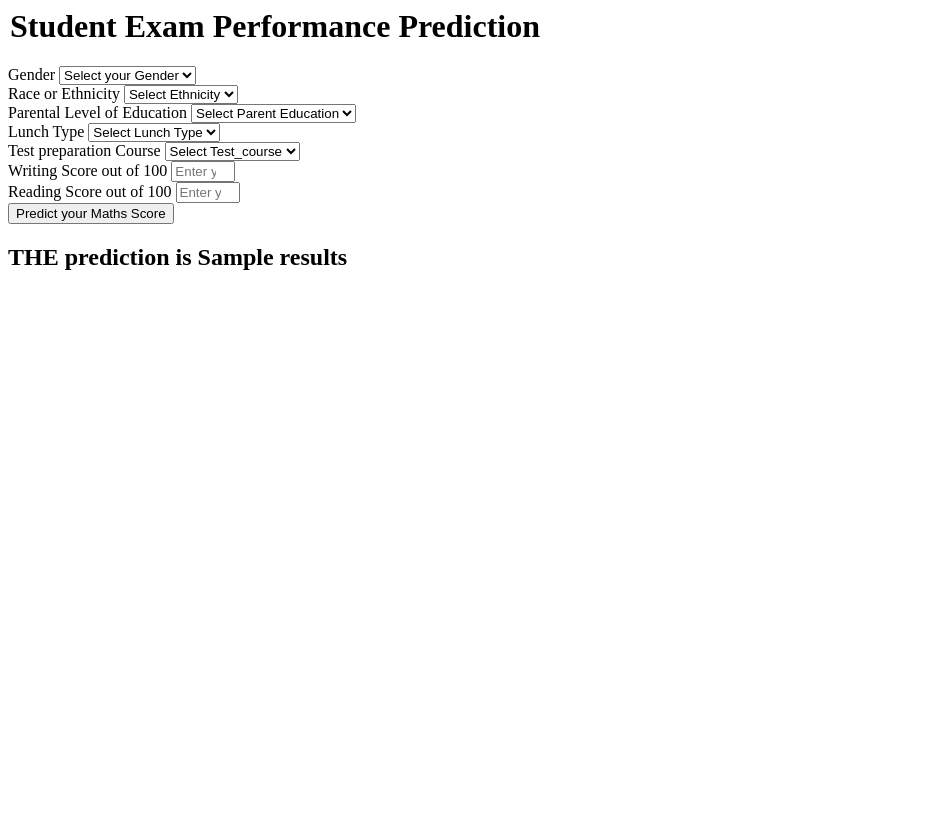
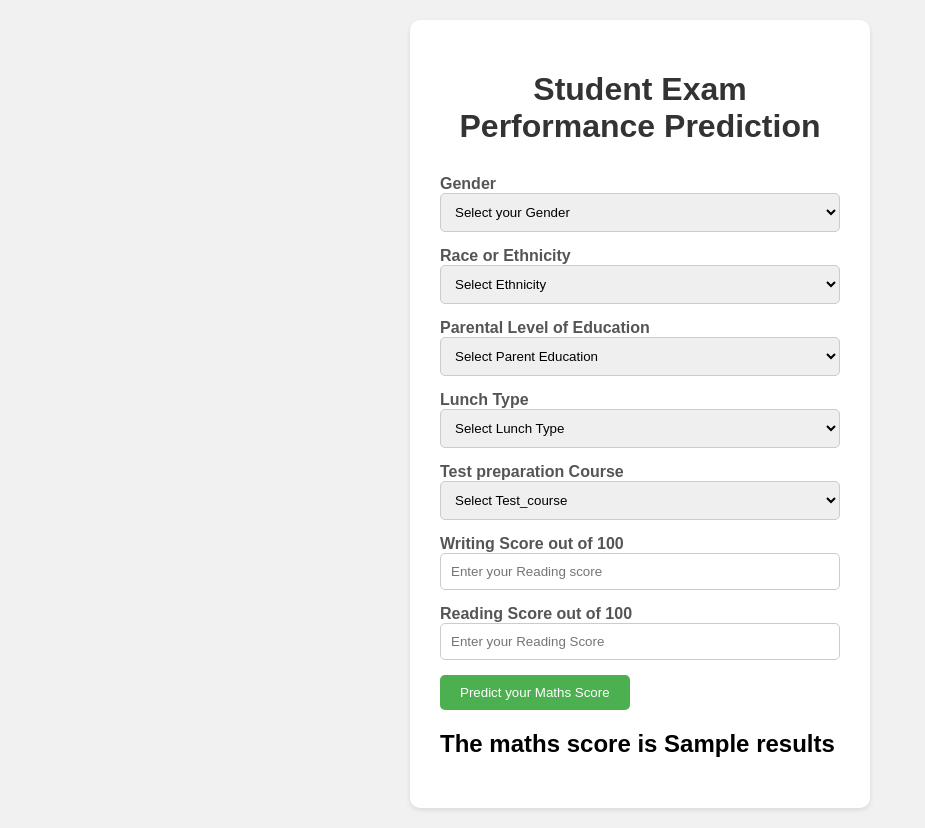
Before and after one commit to lily02092003/student-data-analysis, a Flask app: template templates/home.html in a window 1280 px wide. Shown: the whole page, without its empty margins (0-925 px from the left). Before the commit the page ends 270 px from the top, so only its background shows below. Run offline with Flask 3, Linux system fonts and the light colour scheme; the template is opened without the code that fills it: most values are stand-ins (such as "Sample title", 1, 10 or a date in 2020).

Commit message:
styling changes

```diff
--- /dev/null
+++ b/static/css/style.css
@@ -0,0 +1,55 @@
+body {
+    font-family: Arial, sans-serif;
+    background-color: #f1f1f1;
+    margin: 0;
+    padding: 20px;
+}
+
+.login {
+    max-width: 400px;
+    margin: 0 auto;
+    background-color: #fff;
+    padding: 30px;
+    border-radius: 10px;
+    box-shadow: 0 2px 5px rgba(0, 0, 0, 0.1);
+}
+
+.login h1 {
+    text-align: center;
+    margin-bottom: 30px;
+    color: #333;
+}
+
+.form-label {
+    font-weight: bold;
+    color: #555;
+}
+
+.form-control {
+    width: 100%;
+    padding: 10px;
+    border: 1px solid #ccc;
+    border-radius: 5px;
+    margin-bottom: 15px;
+}
+
+.btn-primary {
+    background-color: #4CAF50;
+    color: #fff;
+    padding: 10px 20px;
+    border: none;
+    border-radius: 5px;
+    cursor: pointer;
+    transition: background-color 0.3s ease;
+}
+
+.btn-primary:hover {
+    background-color: #45a049;
+}
+
+.result {
+    text-align: center;
+    margin-top: 20px;
+    font-weight: bold;
+    color: #555;
+}
--- /dev/null
+++ b/static/js/script.js
@@ -0,0 +1,46 @@
+function validateForm() {
+    var gender = document.forms["predictionForm"]["gender"].value;
+    var ethnicity = document.forms["predictionForm"]["ethnicity"].value;
+    var parentalEducation = document.forms["predictionForm"]["parental_level_of_education"].value;
+    var lunch = document.forms["predictionForm"]["lunch"].value;
+    var testCourse = document.forms["predictionForm"]["test_preparation_course"].value;
+    var readingScore = document.forms["predictionForm"]["reading_score"].value;
+    var writingScore = document.forms["predictionForm"]["writing_score"].value;
+
+    if (gender === "") {
+        alert("Please select your gender.");
+        return false;
+    }
+
+    if (ethnicity === "") {
+        alert("Please select your ethnicity.");
+        return false;
+    }
+
+    if (parentalEducation === "") {
+        alert("Please select your parental education level.");
+        return false;
+    }
+
+    if (lunch === "") {
+        alert("Please select your lunch type.");
+        return false;
+    }
+
+    if (testCourse === "") {
+        alert("Please select your test preparation course status.");
+        return false;
+    }
+
+    if (readingScore === "" || isNaN(readingScore) || readingScore < 0 || readingScore > 100) {
+        alert("Please enter a valid reading score between 0 and 100.");
+        return false;
+    }
+
+    if (writingScore === "" || isNaN(writingScore) || writingScore < 0 || writingScore > 100) {
+        alert("Please enter a valid writing score between 0 and 100.");
+        return false;
+    }
+
+    return true; // Return false to prevent form submission
+}
--- a/templates/home.html
+++ b/templates/home.html
@@ -1,4 +1,7 @@
 <html>
+<head>
+    <link rel="stylesheet" href="{{ url_for('static', filename='css/style.css') }}">
+</head>
 <body>
     <div class="login">
        <form action="{{ url_for('predict_datapoint')}}" method="post">
@@ -103,7 +106,9 @@
         </div>
     </form>
     <h2>
-       THE  prediction is {{results}}
+       The maths score is {{results}}
     </h2>
-   <body>
+    </div>
+    <script src="{{ url_for('static', filename='js/script.js') }}"></script>
+</body>
 </html>
--- a/templates/index.html
+++ b/templates/index.html
@@ -3,8 +3,10 @@
 <head>
     <meta charset="UTF-8">
     <title>STUDENT MARKS PREDICTION</title>
+    <link rel="stylesheet" href="{{ url_for('static', filename='css/style.css') }}">
 </head>
 <body>
     <h1>"WELCOME"</h1>
+    <script src="{{ url_for('static', filename='js/script.js') }}"></script>
 </body>
 </html>
```
